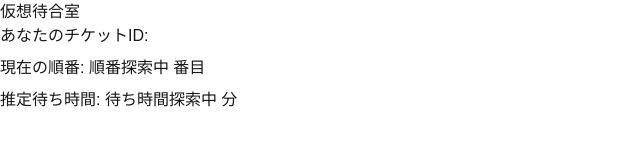
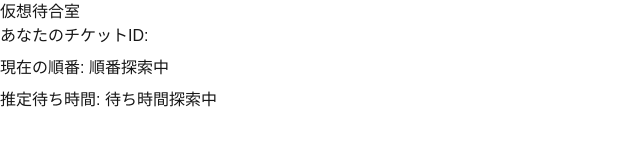
Before and after one commit to okb97/virtual-waiting-room, a Next.js app in the folder frontend/: page / in a window 1280 px wide. Shown: the top 162 px of the page, without its empty margins (0-640 px from the left). Built offline with nearby package versions, Linux system fonts and the light colour scheme; no server answers.

Commit message:
confirm p tag

```diff
--- a/frontend/src/app/page.tsx
+++ b/frontend/src/app/page.tsx
@@ -52,8 +52,8 @@ export default function Home() {
     <main>
       <h1>仮想待合室</h1>
       <p className="mb-2">あなたのチケットID: <strong>{ticketId}</strong></p>
-          <p className="mb-2">現在の順番: {position !== null ? position + 1 : "順番探索中"} 番目</p>
-          <p className="mb-4">推定待ち時間: {waitTime !== null ? waitTime : "待ち時間探索中"} 分</p>
+          <p className="mb-2">現在の順番: {position !== null ? `${position + 1} 番目` : "順番探索中"}</p>
+          <p className="mb-4">推定待ち時間: {waitTime !== null ? `${waitTime} 分` : "待ち時間探索中"}</p>
     </main>
   );
 }
```
Also changed, not shown: 1 other file (tests, documents, lock files or other folders).
